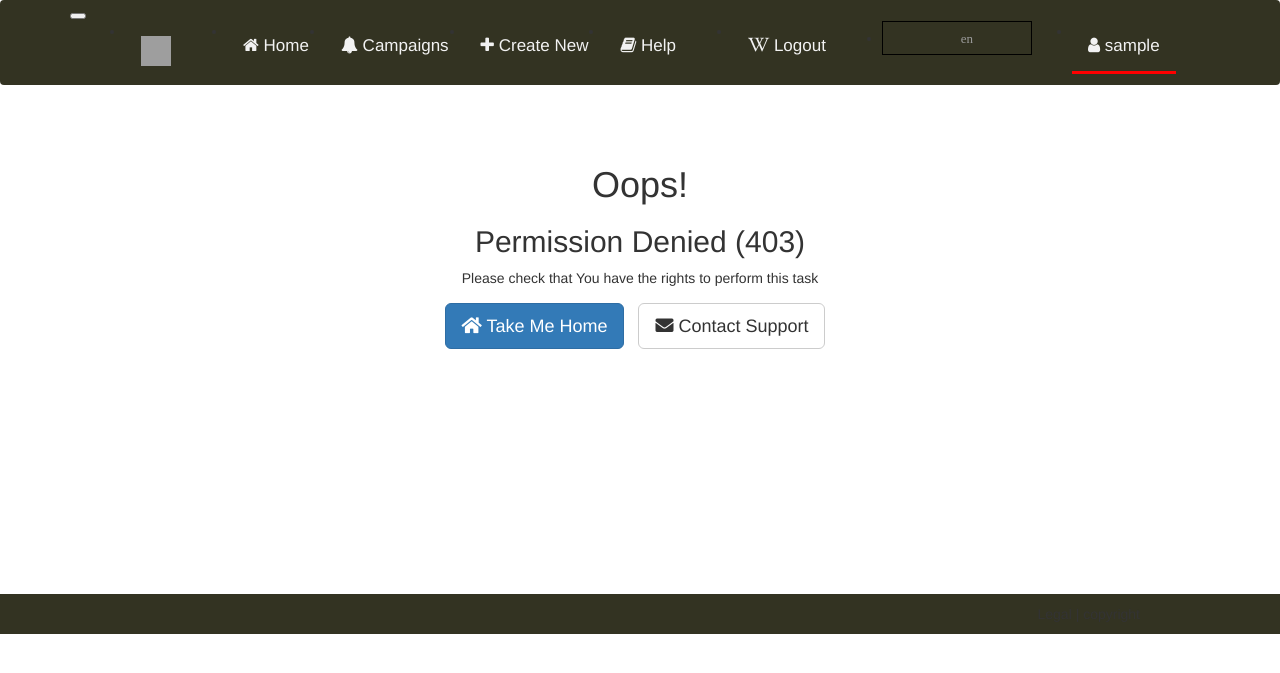
After one commit to wikimedia/labs-tools-Isa, a Flask app: template isa/templates/errors/403.html in a window 1280 px wide. The commit adds this page. Shown: the top 673 px of the page. Run offline with Flask 2, Linux system fonts and the light colour scheme; the template is opened without the code that fills it: most values are stand-ins (such as "Sample title", 1, 10 or a date in 2020); parts of the project's set-up code (start-up, migrations or seed data) failed here and were passed over; some libraries are stand-ins or nearby versions; grey boxes are pictures that could not be loaded.

Commit message:
Implement Custom error pages
* Added blueprint for error handling
* Added error templates
* modified the styles accordingly
* Registered the errors bluprints in app

Bug: T223304
Change-Id: I845e14b818c46d833131e42191d4e757237d8a98

```diff
--- a/isa/__init__.py
+++ b/isa/__init__.py
@@ -26,8 +26,10 @@ login_manager.login_message_category = 'danger'
 from isa.campaigns.routes import campaigns
 from isa.main.routes import main
 from isa.users.routes import users
+from isa.errors.handlers import errors
 
 # Here we register the various blue_prints of our app
 app.register_blueprint(campaigns)
 app.register_blueprint(main)
 app.register_blueprint(users)
+app.register_blueprint(errors)
--- a/isa/static/css/main.css
+++ b/isa/static/css/main.css
@@ -348,3 +348,7 @@ select.selectpicker {
   font-size: 10px !important;
   max-width: 100% !important;
 }
+
+.error-template {padding: 40px 15px;text-align: center;}
+.error-actions {margin-top:15px;margin-bottom:15px;}
+.error-actions .btn { margin-right:10px; }
--- /dev/null
+++ b/isa/templates/errors/403.html
@@ -0,0 +1,25 @@
+{% extends "layout.html" %}
+{% block content %}
+<div class="container">
+        <div class="text-center">
+            <div class="error-template">
+                <h1>
+                    Oops!</h1>
+                <h2> Permission Denied (403)</h2>
+                <div class="error-details">
+                   Please check that You have the rights to perform this task
+                </div>
+                <div class="error-actions">
+                    <a href="{{url_for( 'main.home' )}}" class="btn btn-primary btn-lg">
+                            <span class="fas fa-home"></span>
+                            Take Me Home
+                        </a>
+                        <a href="#" class="btn btn-default btn-lg">
+                            <span class="fas fa-envelope"></span>
+                            Contact Support
+                        </a>
+               </div>
+            </div>
+        </div>
+    </div>
+{% endblock content%}
```
Also changed, not shown: isa/errors/handlers.py (added, +18 -0 lines), isa/templates/errors/404.html (added, +23 -0 lines), isa/templates/errors/500.html (added, +24 -0 lines), isa/errors/__init__.py (added).
